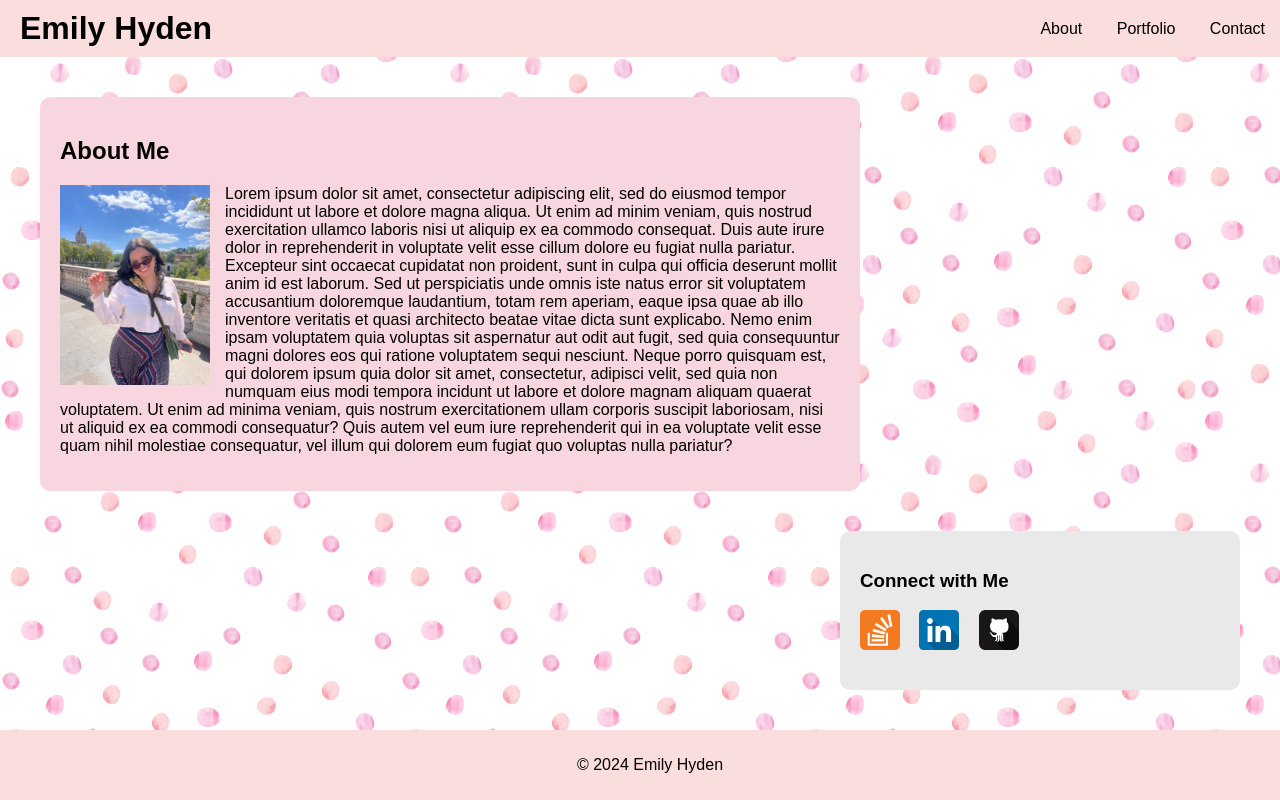
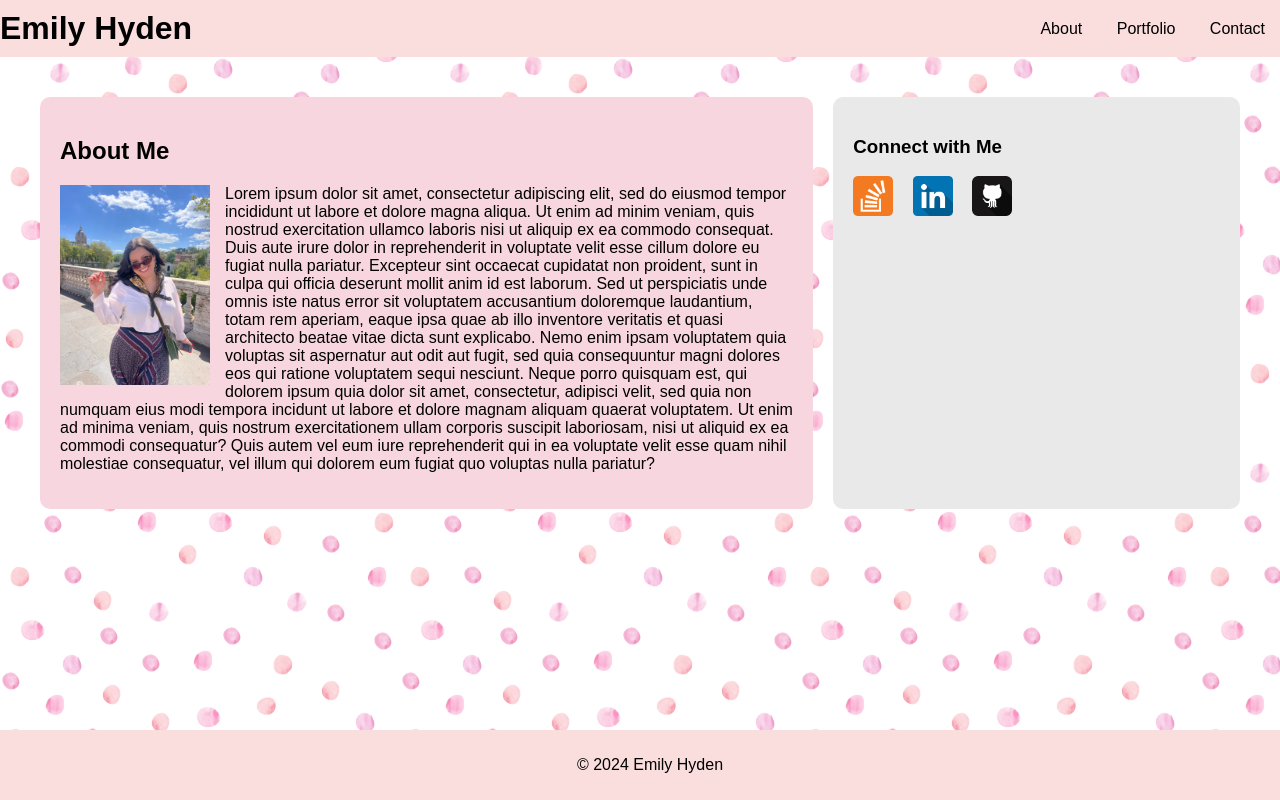
Before and after one commit to emilyrhyden/m5-hw5-hyden-emily, a plain HTML site: page index.html in a window 1280 px wide. Drawn offline with Linux system fonts and the light colour scheme.

Commit message:
updated css

```diff
--- a/styles.css
+++ b/styles.css
@@ -13,20 +13,21 @@ body {
     max-width: 1200px;
     margin: 0 auto;
     padding: 20px;
+    display: flex; /* Use flexbox to layout main and aside side by side */
+    gap: 20px; /* Adds space between the main content and sidebar */
 }
 
 /* Header and Navigation Styling */
 header {
     display: flex;
-    justify-content: space-between;
-    align-items: center;
+    justify-content: space-between; /* Align h1 and nav side by side */
+    align-items: center; /* Vertically aligns the h1 and nav */
     background-color: #FADDDD;
     padding: 10px 0;
 }
 
 header h1 {
-    margin: 0;
-    padding-left: 20px;
+    margin: 0; /* Removes unnecessary margin */
 }
 
 nav ul {
@@ -47,8 +48,7 @@ nav ul li a {
 
 /* Main Content and Sidebar */
 main {
-    float: left;
-    width: 65%;
+    flex: 2; /* Ensures the main content takes up more space than the sidebar */
     padding: 20px;
     background-color: #f7d6e0;
     border-radius: 10px;
@@ -56,8 +56,7 @@ main {
 }
 
 aside {
-    float: right;
-    width: 30%;
+    flex: 1; /* Sidebar takes up less space */
     padding: 20px;
     background-color: #e9e9e9;
     border-radius: 10px;
@@ -70,7 +69,7 @@ aside ul {
 }
 
 aside ul li {
-    display: inline;
+    display: inline-block; /* Inline-block to keep social icons in place */
     margin-right: 15px;
 }
 
```
